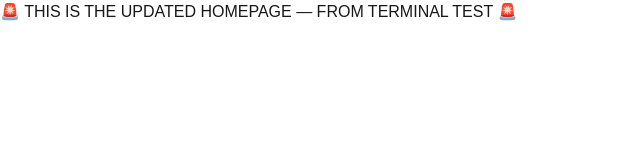
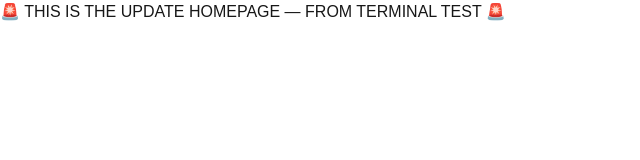
Before and after one commit to EAbluedevil/streaming-trial-ui, a Next.js app: page / in a window 1280 px wide. Shown: the top 160 px of the page, without its empty margins (0-640 px from the left). Built offline with nearby package versions, Linux system fonts and the light colour scheme.

Commit message:
Update homepage h1 for Vercel test

```diff
--- a/src/app/page.tsx
+++ b/src/app/page.tsx
@@ -1,7 +1,7 @@
 export default function Home() {
   return (
     <main>
-      <h1>🚨 THIS IS THE UPDATED HOMEPAGE — FROM TERMINAL TEST 🚨</h1>
+      <h1>🚨 THIS IS THE UPDATE HOMEPAGE — FROM TERMINAL TEST 🚨</h1>
     </main>
   );
 }
```
